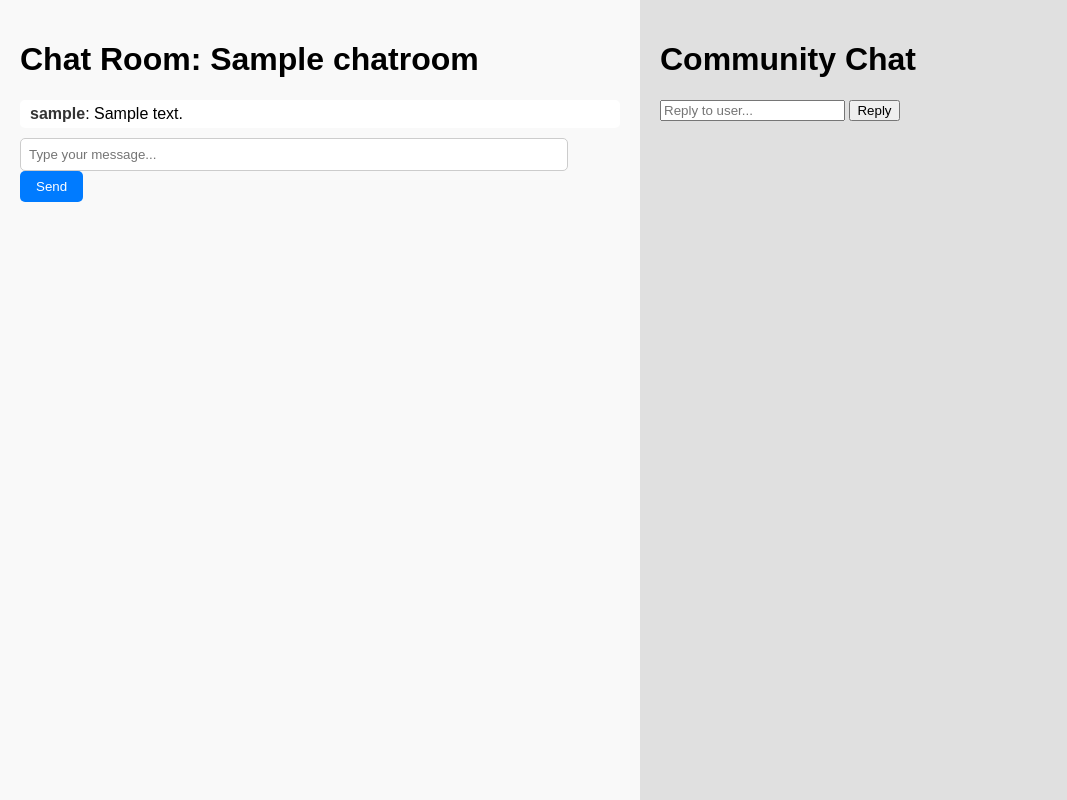
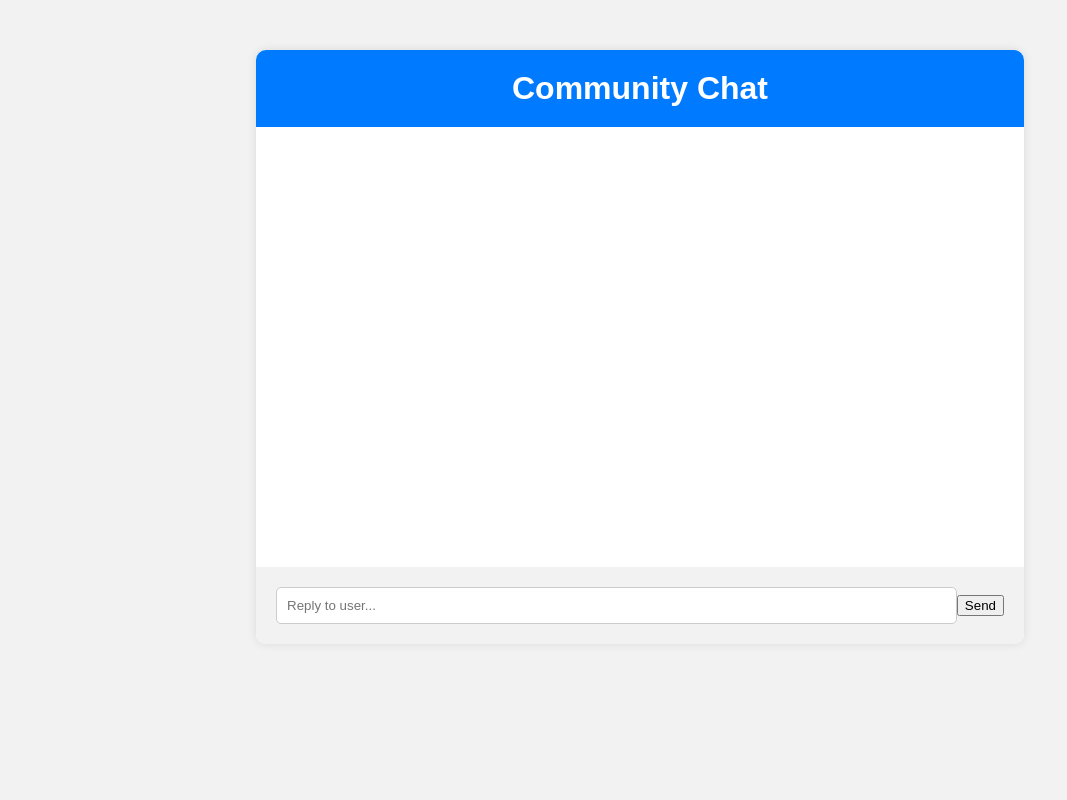
Before and after one commit to wilfex81/EcoConnect, a Django app: page /chat/1/ in a window 1280 px wide. Shown: the whole page, without its empty margins (0-1067 px from the left). Run offline with Django 5.2, Linux system fonts and the light colour scheme; a user stored in the database is signed in; tables that the repository leaves empty hold one stand-in row (values such as "Sample post").

Commit message:
update view page

```diff
--- a/templates/chat/chat_room.html
+++ b/templates/chat/chat_room.html
@@ -3,89 +3,78 @@
 <head>
     <meta charset="UTF-8">
     <meta name="viewport" content="width=device-width, initial-scale=1.0">
-    <title>Chat Room</title>
+    <title>Community Chat</title>
     <style>
         body {
             font-family: Arial, sans-serif;
             margin: 0;
             padding: 0;
-            display: flex;
-            height: 100vh;
-        }
-        #user-panel, #community-panel {
-            flex: 1;
-            padding: 20px;
-            overflow-y: auto; /* Enable vertical scrolling */
-        }
-        #user-panel {
-            background-color: #f9f9f9;
+            background-color: #f2f2f2;
         }
         #community-panel {
-            background-color: #e0e0e0;
+            width: 60%;
+            margin: 50px auto;
+            background-color: #fff;
+            border-radius: 10px;
+            box-shadow: 0 0 10px rgba(0, 0, 0, 0.1);
+        }
+        #community-panel h1 {
+            text-align: center;
+            padding: 20px 0;
+            margin: 0;
+            background-color: #007bff;
+            color: #fff;
+            border-top-left-radius: 10px;
+            border-top-right-radius: 10px;
+        }
+        #message-container-community {
+            padding: 20px;
+            height: 400px;
+            overflow-y: auto;
         }
         .message {
             margin-bottom: 10px;
-            padding: 5px 10px;
+            padding: 10px;
             border-radius: 5px;
-            background-color: #fff;
+            background-color: #f9f9f9;
         }
         .message strong {
             font-weight: bold;
             color: #333;
         }
-        .typing {
-            color: #999;
-            font-style: italic;
+        #community-reply-form {
+            padding: 20px;
+            display: flex;
+            justify-content: space-between;
+            align-items: center;
+            background-color: #f2f2f2;
+            border-bottom-left-radius: 10px;
+            border-bottom-right-radius: 10px;
         }
-        #message-input, #community-reply {
-            width: calc(100% - 70px); /* Adjust input width to leave space for the button */
-            padding: 8px;
+        #community-reply-input {
+            flex: 1;
+            padding: 10px;
             border: 1px solid #ccc;
             border-radius: 5px;
         }
-        #message-form button, #community-reply button {
-            padding: 8px 16px;
+        .community-reply button {
+            padding: 10px 20px;
             border: none;
             border-radius: 5px;
             background-color: #007bff;
             color: #fff;
             cursor: pointer;
+            transition: background-color 0.3s ease;
         }
-        #message-form button:hover, #community-reply button:hover {
+
+        .community-reply button:hover {
             background-color: #0056b3;
         }
+
     </style>
     <script src="https://code.jquery.com/jquery-3.6.0.min.js"></script>
     <script>
         $(document).ready(function() {
-            $('#message-form').submit(function(event) {
-                event.preventDefault();
-                var messageInput = $('#message-input').val();
-                $.ajax({
-                    type: 'POST',
-                    url: '{% url "send_message" room.id %}',
-                    data: {
-                        'content': messageInput,
-                        'csrfmiddlewaretoken': '{{ csrf_token }}'
-                    },
-                    dataType: 'json',
-                    success: function(data) {
-                        if (data.success) {
-                            // Update user panel
-                            $('#user-panel').append('<div class="message"><strong>{{ request.user.username }}</strong>: ' + messageInput + '</div>');
-                            // Update community panel
-                            $('#community-panel').append('<div class="message"><strong>{{ request.user.username }}</strong>: ' + messageInput + '</div>');
-                            $('#message-input').val('');
-                        } else {
-                            alert('Failed to send message.');
-                        }
-                    },
-                    error: function(xhr, status, error) {
-                        console.error(xhr.responseText);
-                    }
-                });
-            });
-
             $('#community-reply-form').submit(function(event) {
                 event.preventDefault();
                 var replyInput = $('#community-reply-input').val();
@@ -100,7 +89,7 @@
                     success: function(data) {
                         if (data.success) {
                             // Update community panel
-                            $('#community-panel').append('<div class="message"><strong>Community Member</strong>: ' + replyInput + '</div>');
+                            $('#message-container-community').append('<div class="message"><strong>Community Member</strong>: ' + replyInput + '</div>');
                             $('#community-reply-input').val('');
                         } else {
                             alert('Failed to send reply.');
@@ -113,31 +102,14 @@
             });
         });
     </script>
-
 </head>
 <body>
-    <div id="user-panel">
-        <h1>Chat Room: {{ room.name }}</h1>
-        <div id="message-container-user">
-            {% for message in messages %}
-                <div class="message">
-                    <strong>{{ message.user.username }}</strong>: {{ message.content }}
-                </div>
-            {% endfor %}
-            <div id="typing-status"></div>
-        </div>
-        <form id="message-form">
-            <input type="text" id="message-input" placeholder="Type your message...">
-            <button type="submit">Send</button>
-        </form>
-    </div>
-
     <div id="community-panel">
         <h1>Community Chat</h1>
         <div id="message-container-community"></div>
         <form id="community-reply-form">
             <input type="text" id="community-reply-input" placeholder="Reply to user...">
-            <button type="submit">Reply</button>
+            <button class="button" type="submit">Send</button>
         </form>
     </div>
 </body>
```
